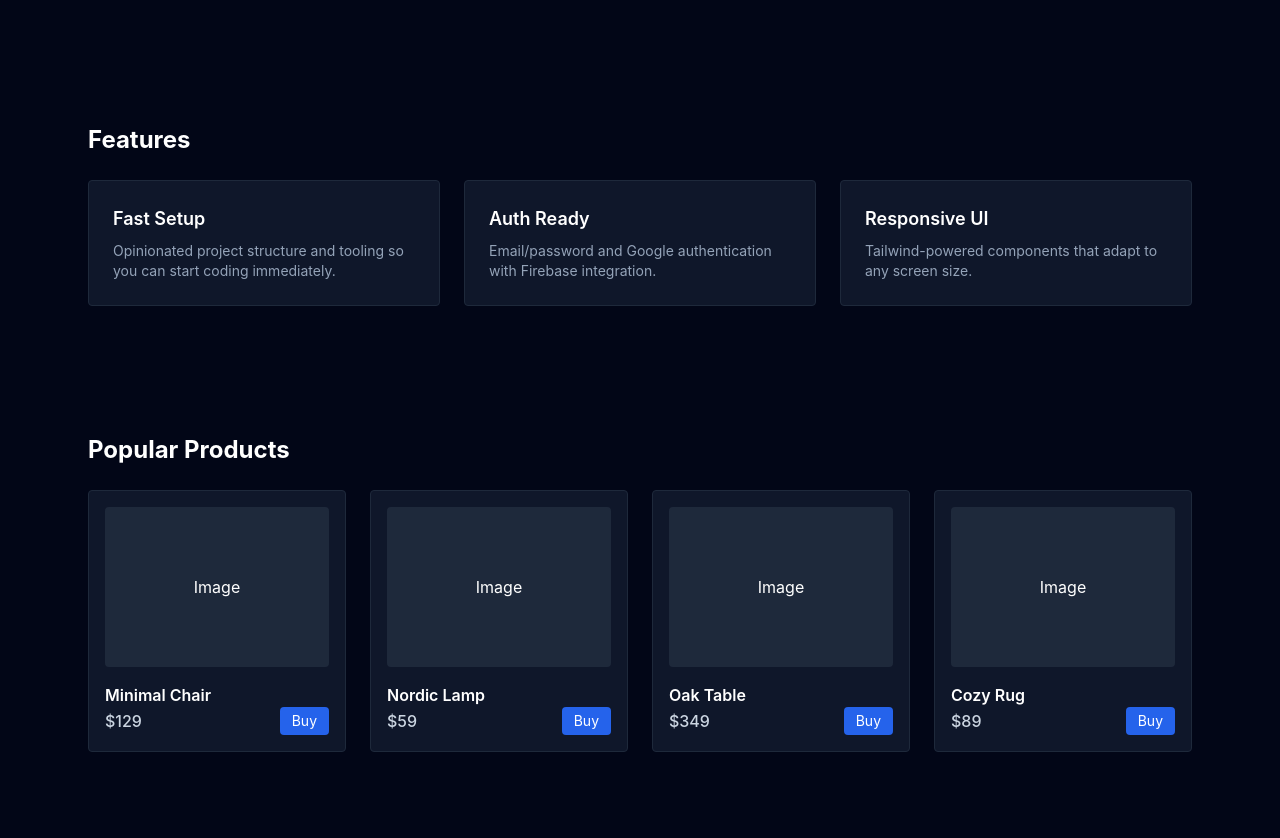
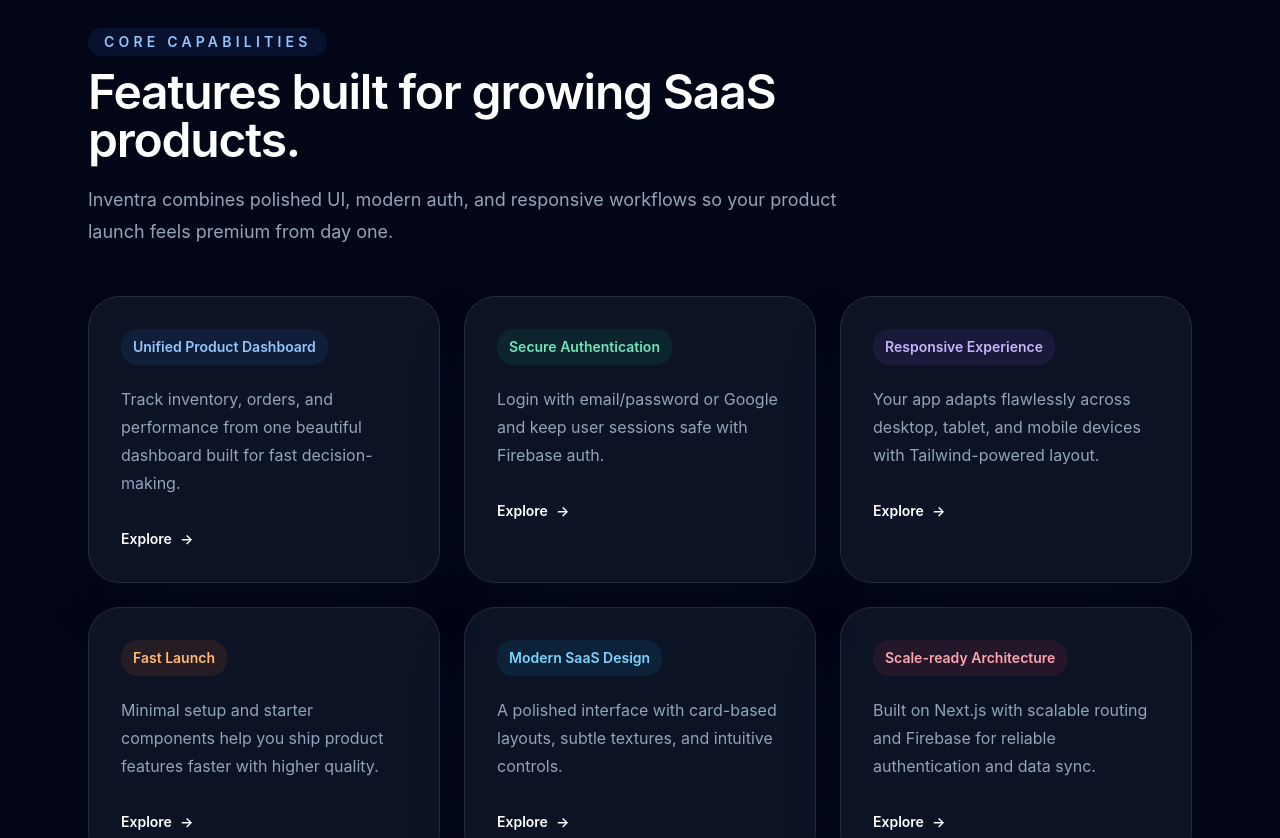
Before and after one commit to sumu749/Inventra-for-revenio, a Next.js app: page / in a window 1280 px wide. Shown: the part 820-1658 px from the top of the page. Built offline with nearby package versions, Linux system fonts and the light colour scheme; no server answers.

Commit message:
Updated Features.jsx with a modern SaaS-style features section

```diff
--- a/components/home/Features.jsx
+++ b/components/home/Features.jsx
@@ -1,32 +1,85 @@
 "use client";
 
-function FeatureCard({ title, children }) {
+const features = [
+    {
+        title: "Unified Product Dashboard",
+        description:
+            "Track inventory, orders, and performance from one beautiful dashboard built for fast decision-making.",
+        accent: "bg-blue-500/10 text-blue-300",
+    },
+    {
+        title: "Secure Authentication",
+        description:
+            "Login with email/password or Google and keep user sessions safe with Firebase auth.",
+        accent: "bg-emerald-500/10 text-emerald-300",
+    },
+    {
+        title: "Responsive Experience",
+        description:
+            "Your app adapts flawlessly across desktop, tablet, and mobile devices with Tailwind-powered layout.",
+        accent: "bg-violet-500/10 text-violet-300",
+    },
+    {
+        title: "Fast Launch",
+        description:
+            "Minimal setup and starter components help you ship product features faster with higher quality.",
+        accent: "bg-orange-500/10 text-orange-300",
+    },
+    {
+        title: "Modern SaaS Design",
+        description:
+            "A polished interface with card-based layouts, subtle textures, and intuitive controls.",
+        accent: "bg-sky-500/10 text-sky-300",
+    },
+    {
+        title: "Scale-ready Architecture",
+        description:
+            "Built on Next.js with scalable routing and Firebase for reliable authentication and data sync.",
+        accent: "bg-rose-500/10 text-rose-300",
+    },
+];
+
+function FeatureCard({ title, description, accent }) {
     return (
-        <div className="bg-slate-900 border border-slate-800 rounded p-6 h-full flex flex-col">
-            <h3 className="text-lg font-semibold mb-2">{title}</h3>
-            <p className="text-slate-400 text-sm flex-1">{children}</p>
+        <div className="group rounded-[2rem] border border-white/10 bg-slate-900/80 p-8 shadow-[0_24px_80px_-40px_rgba(15,23,42,0.8)] transition hover:-translate-y-1 hover:border-blue-500/30 hover:bg-slate-900/95">
+            <div
+                className={`mb-5 inline-flex rounded-2xl px-3 py-2 text-sm font-semibold ${accent}`}
+            >
+                {title}
+            </div>
+            <p className="text-slate-400 leading-7">{description}</p>
+            <div className="mt-8 inline-flex items-center gap-2 text-sm font-semibold text-white transition group-hover:text-blue-300">
+                <span>Explore</span>
+                <span className="inline-block transform transition-transform group-hover:translate-x-1">
+                    →
+                </span>
+            </div>
         </div>
     );
 }
 
 export default function Features() {
     return (
-        <section className="py-16">
-            <div className="max-w-6xl mx-auto px-6">
-                <h2 className="text-2xl font-bold text-white mb-6">Features</h2>
-                <div className="grid grid-cols-1 sm:grid-cols-2 lg:grid-cols-3 gap-6">
-                    <FeatureCard title="Fast Setup">
-                        Opinionated project structure and tooling so you can
-                        start coding immediately.
-                    </FeatureCard>
-                    <FeatureCard title="Auth Ready">
-                        Email/password and Google authentication with Firebase
-                        integration.
-                    </FeatureCard>
-                    <FeatureCard title="Responsive UI">
-                        Tailwind-powered components that adapt to any screen
-                        size.
-                    </FeatureCard>
+        <section className="pt-20">
+            <div className="mx-auto max-w-6xl px-6">
+                <div className="mb-12 max-w-3xl">
+                    <p className="mb-3 inline-flex rounded-full bg-blue-500/10 px-4 py-1 text-sm font-semibold uppercase tracking-[0.3em] text-blue-300">
+                        Core capabilities
+                    </p>
+                    <h2 className="text-4xl font-semibold tracking-tight text-white sm:text-5xl">
+                        Features built for growing SaaS products.
+                    </h2>
+                    <p className="mt-5 text-lg leading-8 text-slate-400">
+                        Inventra combines polished UI, modern auth, and
+                        responsive workflows so your product launch feels
+                        premium from day one.
+                    </p>
+                </div>
+
+                <div className="grid gap-6 md:grid-cols-2 xl:grid-cols-3">
+                    {features.map((feature) => (
+                        <FeatureCard key={feature.title} {...feature} />
+                    ))}
                 </div>
             </div>
         </section>
--- a/components/home/Hero.jsx
+++ b/components/home/Hero.jsx
@@ -4,7 +4,7 @@ export default function Hero() {
     return (
         <section className="relative overflow-hidden bg-slate-950 text-white">
             <div className="absolute inset-x-0 top-0 h-60 bg-gradient-to-b from-blue-600/20 to-transparent blur-3xl" />
-            <div className="relative mx-auto max-w-6xl px-6 py-20 lg:py-28">
+            <div className="relative mx-auto max-w-6xl px-6 pt-20 lg:pt-28">
                 <div className="grid gap-12 lg:grid-cols-[1.1fr_0.9fr] lg:items-center">
                     <div className="space-y-8">
                         <div className="inline-flex items-center gap-2 rounded-full border border-blue-500/30 bg-blue-500/10 px-4 py-2 text-sm text-blue-200 shadow-sm shadow-blue-500/10">
```
